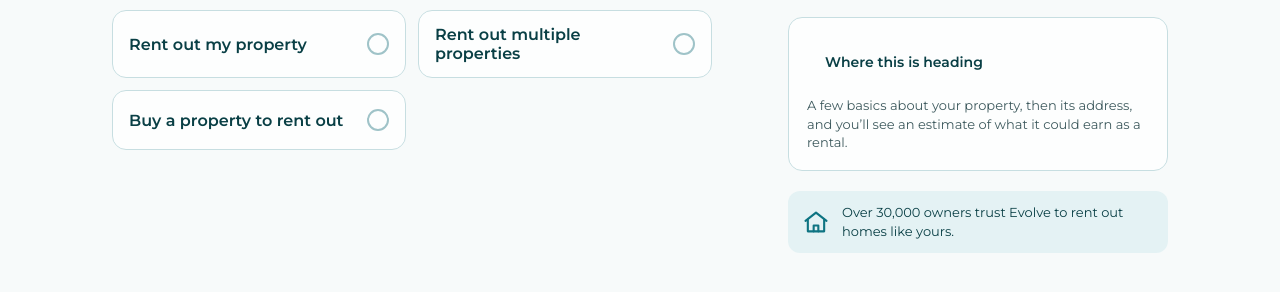
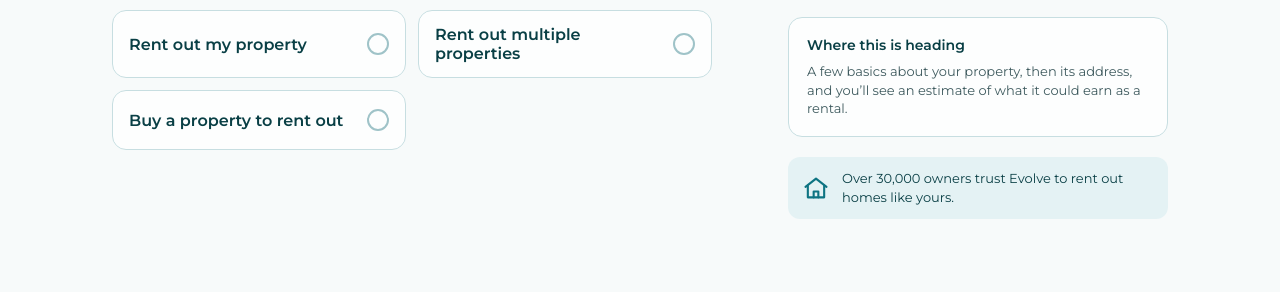
Before and after one commit to jonnierozin/owner-rfi-redesign, a plain HTML site: page index.html in a window 1280 px wide. Shown: the part 292-584 px from the top of the page. Drawn offline with nearby package versions, Linux system fonts and the light colour scheme.

Commit message:
Fix left alignment of the 'Where this is heading' card on desktop
Co-Authored-By: Claude Opus 5.5 <noreply@anthropic.com>

```diff
--- a/styles.css
+++ b/styles.css
@@ -87,7 +87,7 @@ button { font: inherit; }
 .card__title { margin: 0; font-family: var(--font-head); font-size: 18px; font-weight: 800; }
 .card__label { margin: 0; min-height: 48px; display: flex; align-items: center; gap: 8px; padding: 0 14px; font-size: 14px; font-weight: 600; color: var(--ink); }
 .card__label svg { color: var(--teal); }
-.card__label--flush { min-height: 0; padding: 0; }
+.card__label.card__label--flush { min-height: 0; padding: 0; }
 .card__body { padding: 0 14px 14px; }
 .stack-sm.card__body, .card__body.stack-sm { gap: 10px; }
 .profile-card { padding: 18px; display: flex; flex-direction: column; gap: 12px; }
```
